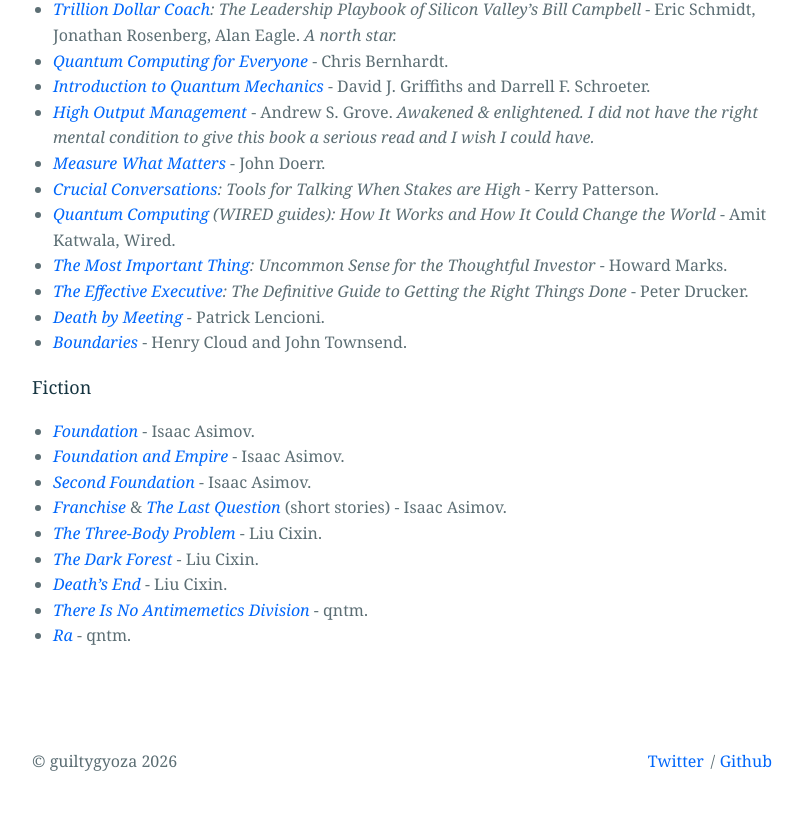
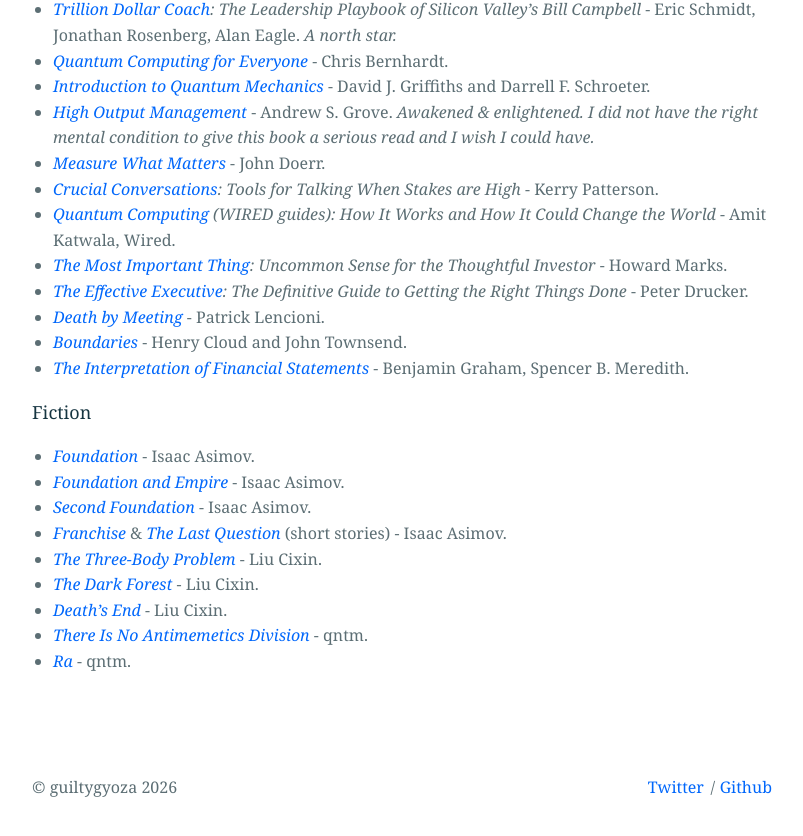
Before and after one commit to guiltygyoza/new-blog, a Jekyll site: the page built from _pages/bookshelf.markdown, in a window 1280 px wide and 900 px high, scrolled down 2105 px. Shown: the top 836 px of the window, without its empty margins (238-1041 px from the left). Built offline with Jekyll 4.4.1, drawn with Linux system fonts in a browser that asks for light colours.

Commit message:
add book

```diff
--- a/_pages/bookshelf.markdown
+++ b/_pages/bookshelf.markdown
@@ -54,6 +54,7 @@
 - *[The Effective Executive](https://www.goodreads.com/en/book/show/48019.The_Effective_Executive){:target="_blank"}: The Definitive Guide to Getting the Right Things Done* - Peter Drucker.
 - *[Death by Meeting](https://www.goodreads.com/book/show/49040.Death_by_Meeting){:target="_blank"}* - Patrick Lencioni.
 - *[Boundaries](https://www.goodreads.com/book/show/944267.Boundaries){:target="_blank"}* - Henry Cloud and John Townsend.
+- *[The Interpretation of Financial Statements](https://www.goodreads.com/book/show/190445.The_Interpretation_of_Financial_Statements){:target="_blank"}* - Benjamin Graham, Spencer B. Meredith.
 
 ### Fiction
 - *[Foundation](https://www.goodreads.com/book/show/29579.Foundation){:target="_blank"}* - Isaac Asimov.
```
